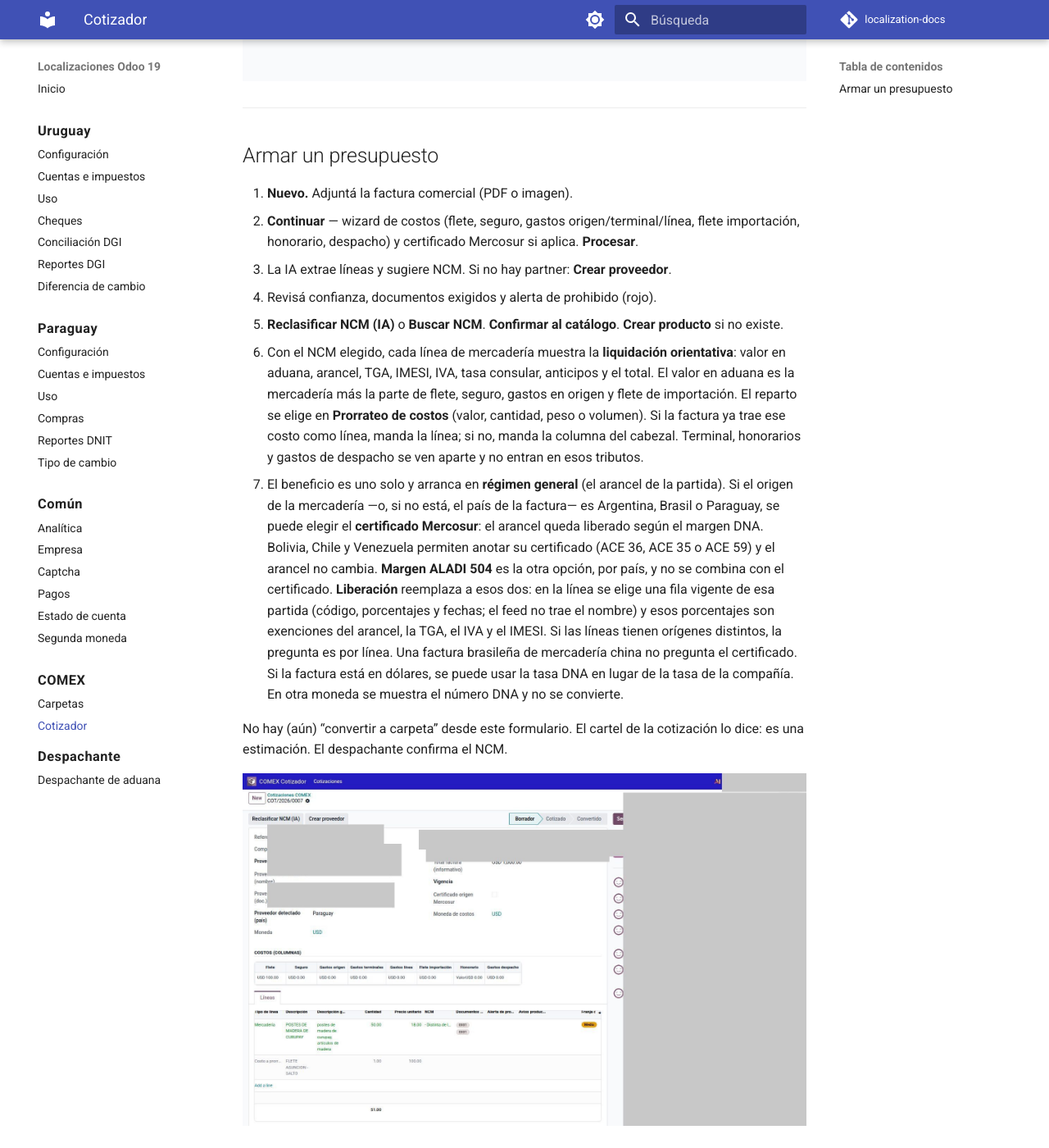
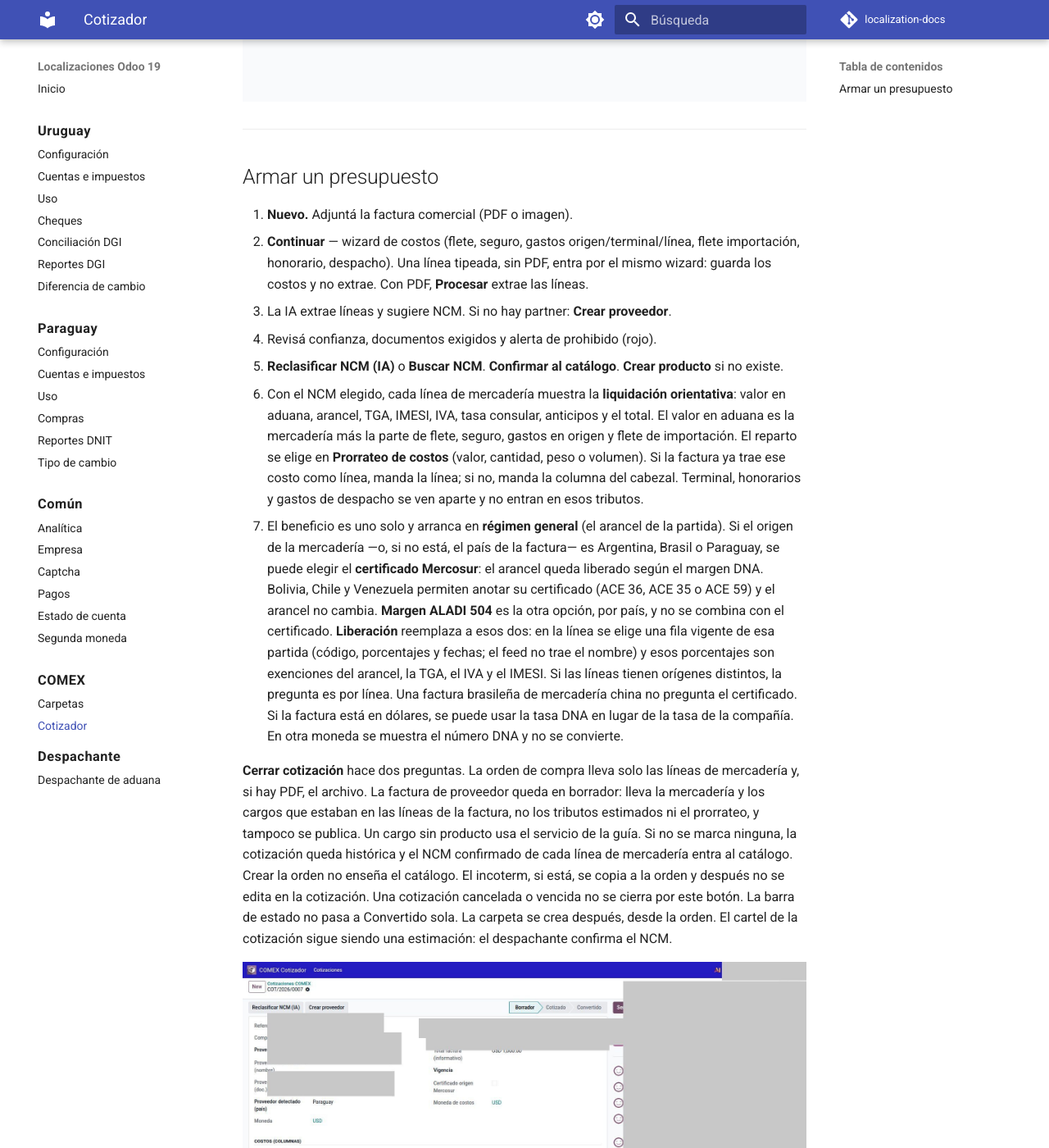
Before and after one commit to Pabloolano/localization-docs, an MkDocs documentation site: the page built from docs/comex/cotizador.md, in a window 1280 px wide and 1400 px high, scrolled down 687 px. Shown: the whole window at 82% size. Built offline with MkDocs 1.6.1 and Material for MkDocs 9.7.7, drawn with Linux system fonts in a browser that asks for light colours; comment, search, counter and statistics services are not loaded; some of the changed text lies outside the part shown.

Commit message:
docs(comex): el cierre de la cotización pregunta orden y factura
La orden lleva la mercadería. La factura de proveedor queda en
borrador con los cargos. Sin ninguna de las dos, el NCM queda
en el historial. Una línea tipeada entra a costos sin PDF.

Co-authored-by: Cursor <cursoragent@cursor.com>

```diff
--- a/docs/comex/cotizador.md
+++ b/docs/comex/cotizador.md
@@ -4,7 +4,7 @@ Módulo `comex_quote` (en implementación: el circuito de UI ya está; la IA y e
 
 App **COMEX Cotizador → Cotizaciones**. Catálogo: **Consulta NCM**.
 
-Hoy, tras procesar, la cotización **sigue en Borrador**. Cotizado / Convertido existen en el modelo; todavía no hay botones que avancen esos estados.
+**Cerrar cotización** pregunta si se crea la orden de compra y si se crea la factura de proveedor en borrador. Si no se marca ninguna, la cotización queda histórica y se guarda el NCM de cada línea de mercadería.
 
 ![Lista de cotizaciones](img/odoo-cotizaciones.jpg)
 
@@ -13,14 +13,14 @@ Hoy, tras procesar, la cotización **sigue en Borrador**. Cotizado / Convertido
 ## Armar un presupuesto
 
 1. **Nuevo.** Adjuntá la factura comercial (PDF o imagen).
-2. **Continuar** — wizard de costos (flete, seguro, gastos origen/terminal/línea, flete importación, honorario, despacho) y certificado Mercosur si aplica. **Procesar**.
+2. **Continuar** — wizard de costos (flete, seguro, gastos origen/terminal/línea, flete importación, honorario, despacho). Una línea tipeada, sin PDF, entra por el mismo wizard: guarda los costos y no extrae. Con PDF, **Procesar** extrae las líneas.
 3. La IA extrae líneas y sugiere NCM. Si no hay partner: **Crear proveedor**.
 4. Revisá confianza, documentos exigidos y alerta de prohibido (rojo).
 5. **Reclasificar NCM (IA)** o **Buscar NCM**. **Confirmar al catálogo**. **Crear producto** si no existe.
 6. Con el NCM elegido, cada línea de mercadería muestra la **liquidación orientativa**: valor en aduana, arancel, TGA, IMESI, IVA, tasa consular, anticipos y el total. El valor en aduana es la mercadería más la parte de flete, seguro, gastos en origen y flete de importación. El reparto se elige en **Prorrateo de costos** (valor, cantidad, peso o volumen). Si la factura ya trae ese costo como línea, manda la línea; si no, manda la columna del cabezal. Terminal, honorarios y gastos de despacho se ven aparte y no entran en esos tributos.
 7. El beneficio es uno solo y arranca en **régimen general** (el arancel de la partida). Si el origen de la mercadería —o, si no está, el país de la factura— es Argentina, Brasil o Paraguay, se puede elegir el **certificado Mercosur**: el arancel queda liberado según el margen DNA. Bolivia, Chile y Venezuela permiten anotar su certificado (ACE 36, ACE 35 o ACE 59) y el arancel no cambia. **Margen ALADI 504** es la otra opción, por país, y no se combina con el certificado. **Liberación** reemplaza a esos dos: en la línea se elige una fila vigente de esa partida (código, porcentajes y fechas; el feed no trae el nombre) y esos porcentajes son exenciones del arancel, la TGA, el IVA y el IMESI. Si las líneas tienen orígenes distintos, la pregunta es por línea. Una factura brasileña de mercadería china no pregunta el certificado. Si la factura está en dólares, se puede usar la tasa DNA en lugar de la tasa de la compañía. En otra moneda se muestra el número DNA y no se convierte.
 
-No hay (aún) “convertir a carpeta” desde este formulario. El cartel de la cotización lo dice: es una estimación. El despachante confirma el NCM.
+**Cerrar cotización** hace dos preguntas. La orden de compra lleva solo las líneas de mercadería y, si hay PDF, el archivo. La factura de proveedor queda en borrador: lleva la mercadería y los cargos que estaban en las líneas de la factura, no los tributos estimados ni el prorrateo, y tampoco se publica. Un cargo sin producto usa el servicio de la guía. Si no se marca ninguna, la cotización queda histórica y el NCM confirmado de cada línea de mercadería entra al catálogo. Crear la orden no enseña el catálogo. El incoterm, si está, se copia a la orden y después no se edita en la cotización. Una cotización cancelada o vencida no se cierra por este botón. La barra de estado no pasa a Convertido sola. La carpeta se crea después, desde la orden. El cartel de la cotización sigue siendo una estimación: el despachante confirma el NCM.
 
 ![Cotización: archivo, costos y líneas NCM](img/odoo-cotizacion.jpg)
 
```
